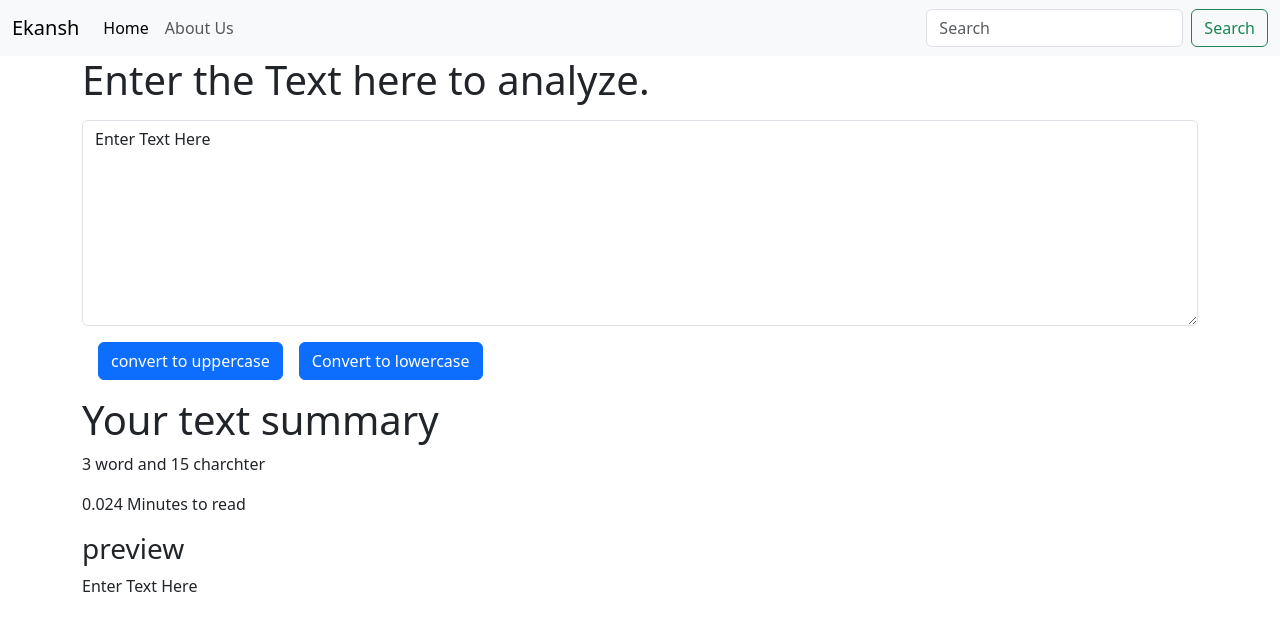
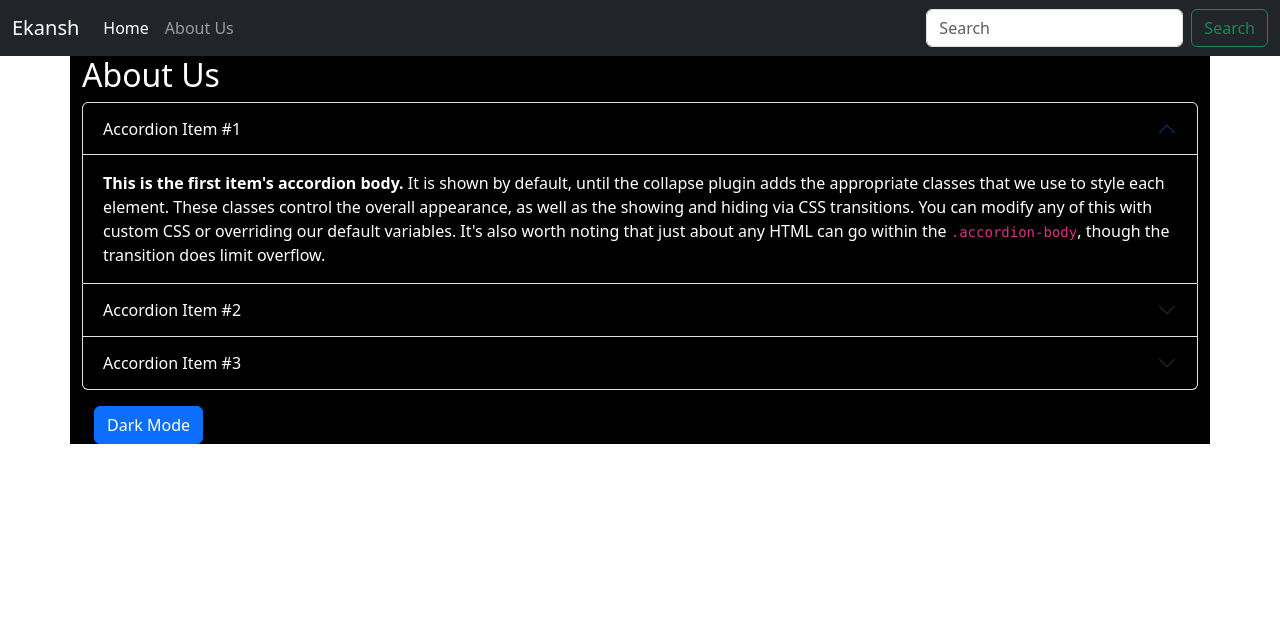
Before and after one commit to Ekansh-Bhushan/TextUtils, a React (Create React App) app in the folder project-app/: page / in a window 1280 px wide. Shown: the top 630 px of the page. Built offline with nearby package versions, Linux system fonts and the light colour scheme.

Commit message:
dark mode practice

```diff
--- a/project-app/src/App.js
+++ b/project-app/src/App.js
@@ -1,6 +1,7 @@
 import './App.css';
+import About from './Components/About';
 import Navbar from './Components/Navbar';
-import TextForm from './Components/TextForm';
+// import TextForm from './Components/TextForm';
 
 
 function App() {
@@ -8,7 +9,8 @@
     <>
 
   <Navbar title="Ekansh" aboutText="About Us"/>
-  <TextForm heading = "Enter the Text here to analyze."/>
+  <About/>
+  {/* <TextForm heading = "Enter the Text here to analyze."/> */}
     </>
   );
 }
--- /dev/null
+++ b/project-app/src/Components/About.js
@@ -0,0 +1,76 @@
+import React, { useState } from 'react'
+
+export default function About() {
+
+    const [mystyle,setMyStyle] = useState({
+        color: 'white',
+        backgroundColor: 'black'
+    })
+
+    const [btntext,setBtnText] = useState("Dark Mode")
+
+    const toggleStyle =()=>{
+        if(mystyle.color === 'white'){
+            setMyStyle({
+                color: 'black',
+                backgroundColor: 'white'
+            })
+            setBtnText("Dark Mode")
+        }
+        else{
+            setMyStyle({
+                color: 'white',
+                backgroundColor: 'black'
+            })
+            setBtnText("Light Mode")
+        }
+    }
+    return (
+        <>
+            <div className='container' style ={mystyle}>
+                <h2>About Us</h2>
+                <div className="accordion" id="accordionExample" style ={mystyle} >
+                    <div className="accordion-item">
+                        <h2 className="accordion-header">
+                            <button className="accordion-button" type="button"  style ={mystyle} data-bs-toggle="collapse" data-bs-target="#collapseOne" aria-expanded="true" aria-controls="collapseOne">
+                                Accordion Item #1
+                            </button>
+                        </h2>
+                        <div id="collapseOne" className="accordion-collapse collapse show" data-bs-parent="#accordionExample">
+                            <div className="accordion-body" style ={mystyle}>
+                                <strong>This is the first item's accordion body.</strong> It is shown by default, until the collapse plugin adds the appropriate classes that we use to style each element. These classes control the overall appearance, as well as the showing and hiding via CSS transitions. You can modify any of this with custom CSS or overriding our default variables. It's also worth noting that just about any HTML can go within the <code>.accordion-body</code>, though the transition does limit overflow.
+                            </div>
+                        </div>
+                    </div>
+                    <div className="accordion-item">
+                        <h2 className="accordion-header">
+                            <button className="accordion-button collapsed" type="button" style ={mystyle}  data-bs-toggle="collapse" data-bs-target="#collapseTwo" aria-expanded="false" aria-controls="collapseTwo">
+                                Accordion Item #2
+                            </button>
+                        </h2>
+                        <div id="collapseTwo" className="accordion-collapse collapse" data-bs-parent="#accordionExample">
+                            <div className="accordion-body" style ={mystyle}>
+                                <strong>This is the second item's accordion body.</strong> It is hidden by default, until the collapse plugin adds the appropriate classes that we use to style each element. These classes control the overall appearance, as well as the showing and hiding via CSS transitions. You can modify any of this with custom CSS or overriding our default variables. It's also worth noting that just about any HTML can go within the <code>.accordion-body</code>, though the transition does limit overflow.
+                            </div>
+                        </div>
+                    </div>
+                    <div className="accordion-item">
+                        <h2 className="accordion-header">
+                            <button className="accordion-button collapsed" type="button" style ={mystyle} data-bs-toggle="collapse" data-bs-target="#collapseThree" aria-expanded="false" aria-controls="collapseThree">
+                                Accordion Item #3
+                            </button>
+                        </h2>
+                        <div id="collapseThree" className="accordion-collapse collapse" data-bs-parent="#accordionExample">
+                            <div className="accordion-body" style ={mystyle}>
+                                <strong>This is the third item's accordion body.</strong> It is hidden by default, until the collapse plugin adds the appropriate classes that we use to style each element. These classes control the overall appearance, as well as the showing and hiding via CSS transitions. You can modify any of this with custom CSS or overriding our default variables. It's also worth noting that just about any HTML can go within the <code>.accordion-body</code>, though the transition does limit overflow.
+                            </div>
+                        </div>
+                    </div>
+                </div>
+                <div className="container my-3">
+                <button type="button" onClick={toggleStyle} className="btn btn-primary">{btntext}</button>
+                </div>
+            </div>
+        </>
+    )
+}
--- a/project-app/src/Components/Navbar.js
+++ b/project-app/src/Components/Navbar.js
@@ -3,7 +3,7 @@
 
 export default function Navbar(props) {
   return (
-    <nav className="navbar navbar-expand-lg bg-body-tertiary">
+    <nav className="navbar navbar-expand-lg navbar-dark bg-dark">
       <div className="container-fluid">
         <a className="navbar-brand" href="/">
           {props.title}
--- a/project-app/src/Components/TextForm.js
+++ b/project-app/src/Components/TextForm.js
@@ -17,7 +17,7 @@
     setText(newLText)
   }
 
-  const [text,setText] = useState('Enter Text Here')
+  const [text,setText] = useState('')
   return (
     <>
       <div className="mb-3">
@@ -37,7 +37,7 @@
         </div>
         <div className="container my-3">
 
-          <h1>Your text summary</h1>
+          <h2>Your text summary</h2>
           <p>{text.split(" ").length} word and {text.length} charchter</p>
           <p>{0.008* text.split(" ").length} Minutes to read</p>
           <h3>preview</h3>
```
